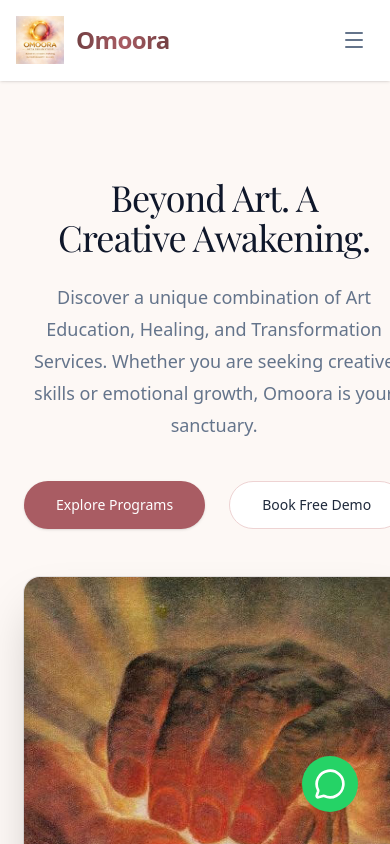
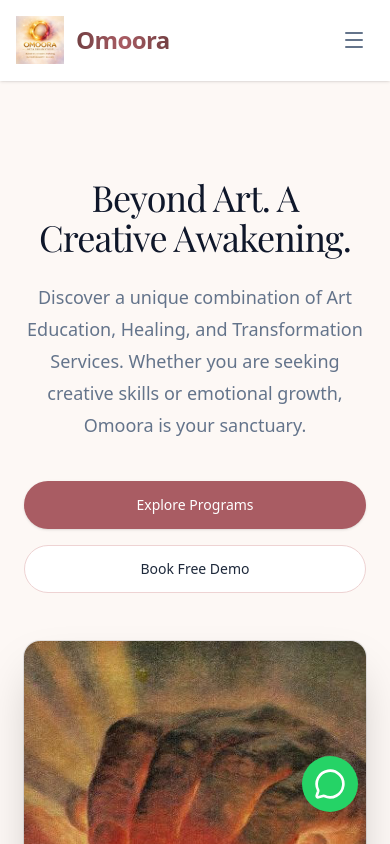
Before and after one commit to piyushthakur7/omoora, a Next.js app: page / in a window 390 px wide. Shown: the top 844 px of the page. Built offline with nearby package versions, Linux system fonts and the light colour scheme; a web font is replaced by a local one.

Commit message:
feat: implement landing page for Omoora featuring program overview and contact section

```diff
--- a/src/app/page.tsx
+++ b/src/app/page.tsx
@@ -32,11 +32,11 @@ export default function Home() {
               <p className="mt-6 text-lg leading-8 text-muted-foreground">
                 Discover a unique combination of Art Education, Healing, and Transformation Services. Whether you are seeking creative skills or emotional growth, Omoora is your sanctuary.
               </p>
-              <div className="mt-10 flex items-center justify-center lg:justify-start gap-x-6">
-                <Link href="/courses" className="inline-flex items-center justify-center whitespace-nowrap rounded-full text-sm font-medium ring-offset-background transition-colors focus-visible:outline-none focus-visible:ring-2 focus-visible:ring-brand-600 focus-visible:ring-offset-2 bg-brand-600 text-white hover:bg-brand-700 shadow-sm h-12 px-8 text-base">
+              <div className="mt-10 flex flex-col sm:flex-row items-center justify-center lg:justify-start gap-4 sm:gap-x-6 w-full sm:w-auto">
+                <Link href="/courses" className="inline-flex w-full sm:w-auto items-center justify-center whitespace-nowrap rounded-full text-sm font-medium ring-offset-background transition-colors focus-visible:outline-none focus-visible:ring-2 focus-visible:ring-brand-600 focus-visible:ring-offset-2 bg-brand-600 text-white hover:bg-brand-700 shadow-sm h-12 px-8 text-base">
                   Explore Programs
                 </Link>
-                <Link href="#contact" className="inline-flex items-center justify-center whitespace-nowrap rounded-full text-sm font-medium ring-offset-background transition-colors focus-visible:outline-none focus-visible:ring-2 focus-visible:ring-brand-600 focus-visible:ring-offset-2 border border-brand-200 bg-white hover:bg-brand-50 text-foreground h-12 px-8 text-base">
+                <Link href="#contact" className="inline-flex w-full sm:w-auto items-center justify-center whitespace-nowrap rounded-full text-sm font-medium ring-offset-background transition-colors focus-visible:outline-none focus-visible:ring-2 focus-visible:ring-brand-600 focus-visible:ring-offset-2 border border-brand-200 bg-white hover:bg-brand-50 text-foreground h-12 px-8 text-base">
                   Book Free Demo
                 </Link>
               </div>
```
